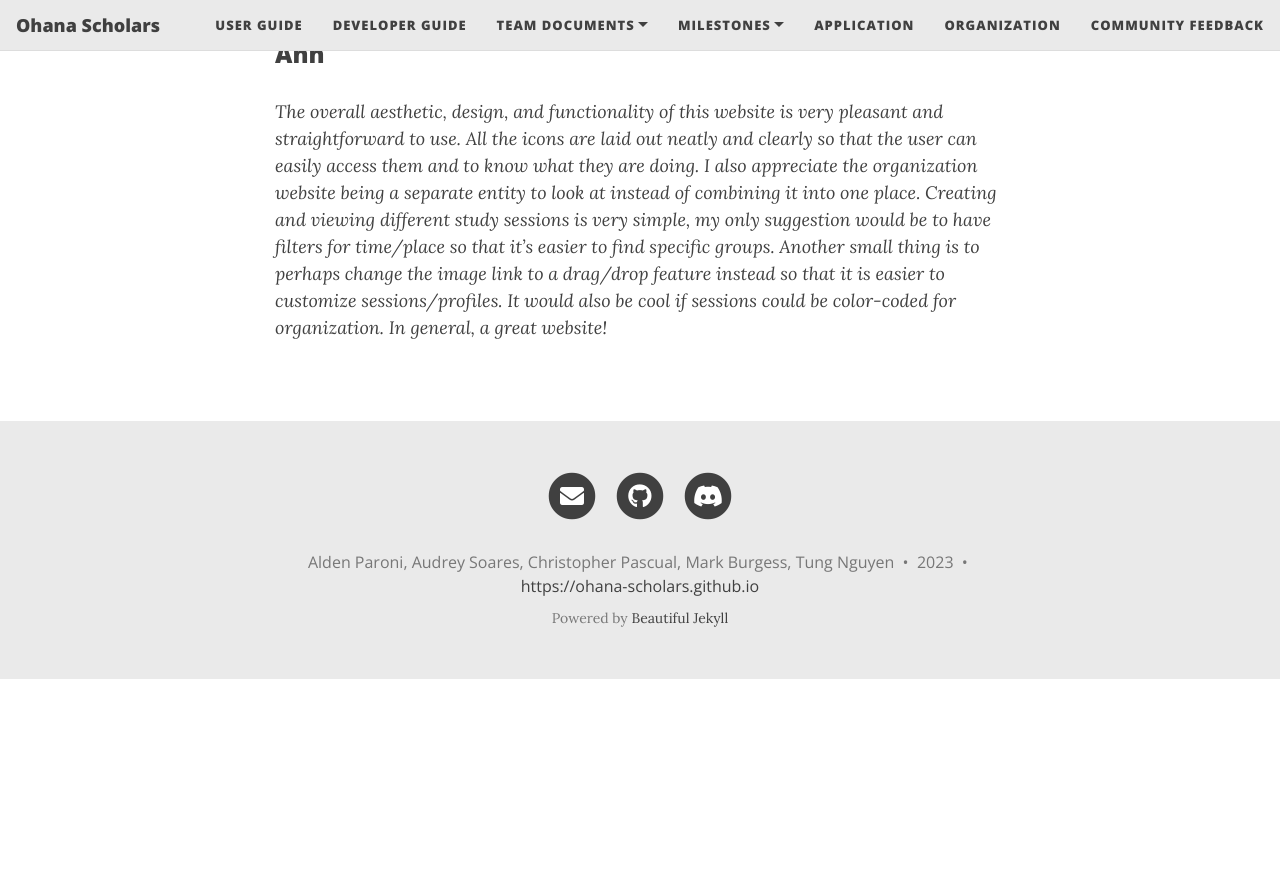
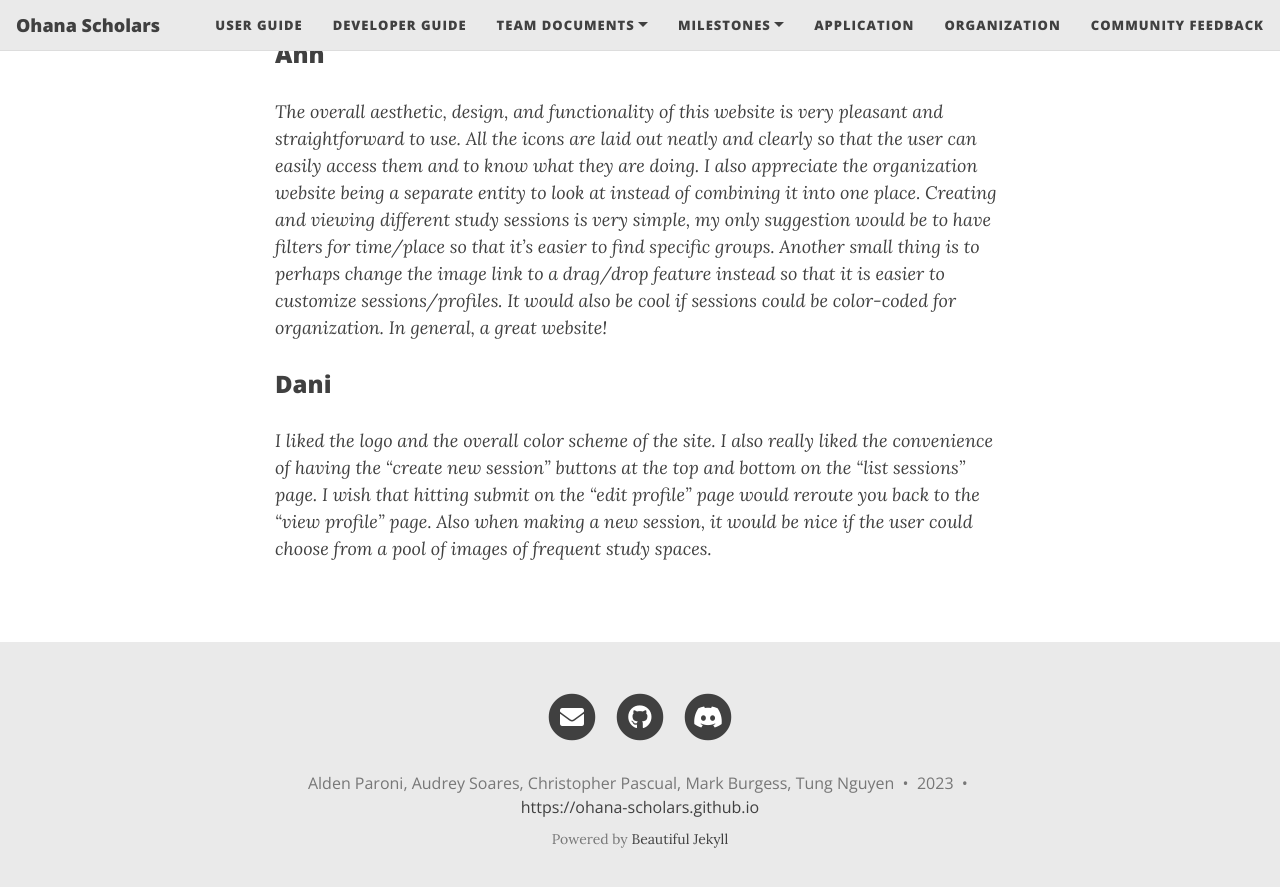
Before and after one commit to ohana-scholars/ohana-scholars.github.io, a Jekyll site: the page built from community-feedback.md, in a window 1280 px wide and 900 px high, scrolled down 1283 px. Shown: the top 887 px of the window. Built offline with Jekyll 4.4.1, drawn with Linux system fonts in a browser that asks for light colours; nearby versions of some CDN libraries; before the commit the page ends 1962 px from its top, so only the background shows below that.

Commit message:
Update community-feedback.md

```diff
--- a/community-feedback.md
+++ b/community-feedback.md
@@ -17,3 +17,7 @@ _3/5 - Good website, love the layout and the fluidity of the webpage. Everything
 ### Anh
 
 _The overall aesthetic, design, and functionality of this website is very pleasant and straightforward to use. All the icons are laid out neatly and clearly so that the user can easily access them and to know what they are doing. I also appreciate the organization website being a separate entity to look at instead of combining it into one place. Creating and viewing different study sessions is very simple, my only suggestion would be to have filters for time/place so that it's easier to find specific groups. Another small thing is to perhaps change the image link to a drag/drop feature instead so that it is easier to customize sessions/profiles. It would also be cool if sessions could be color-coded for organization. In general, a great website!_
+
+### Dani
+
+_I liked the logo and the overall color scheme of the site. I also really liked the convenience of having the “create new session” buttons at the top and bottom on the “list sessions” page. I wish that hitting submit on the “edit profile” page would reroute you back to the “view profile” page. Also when making a new session, it would be nice if the user could choose from a pool of images of frequent study spaces._
```
